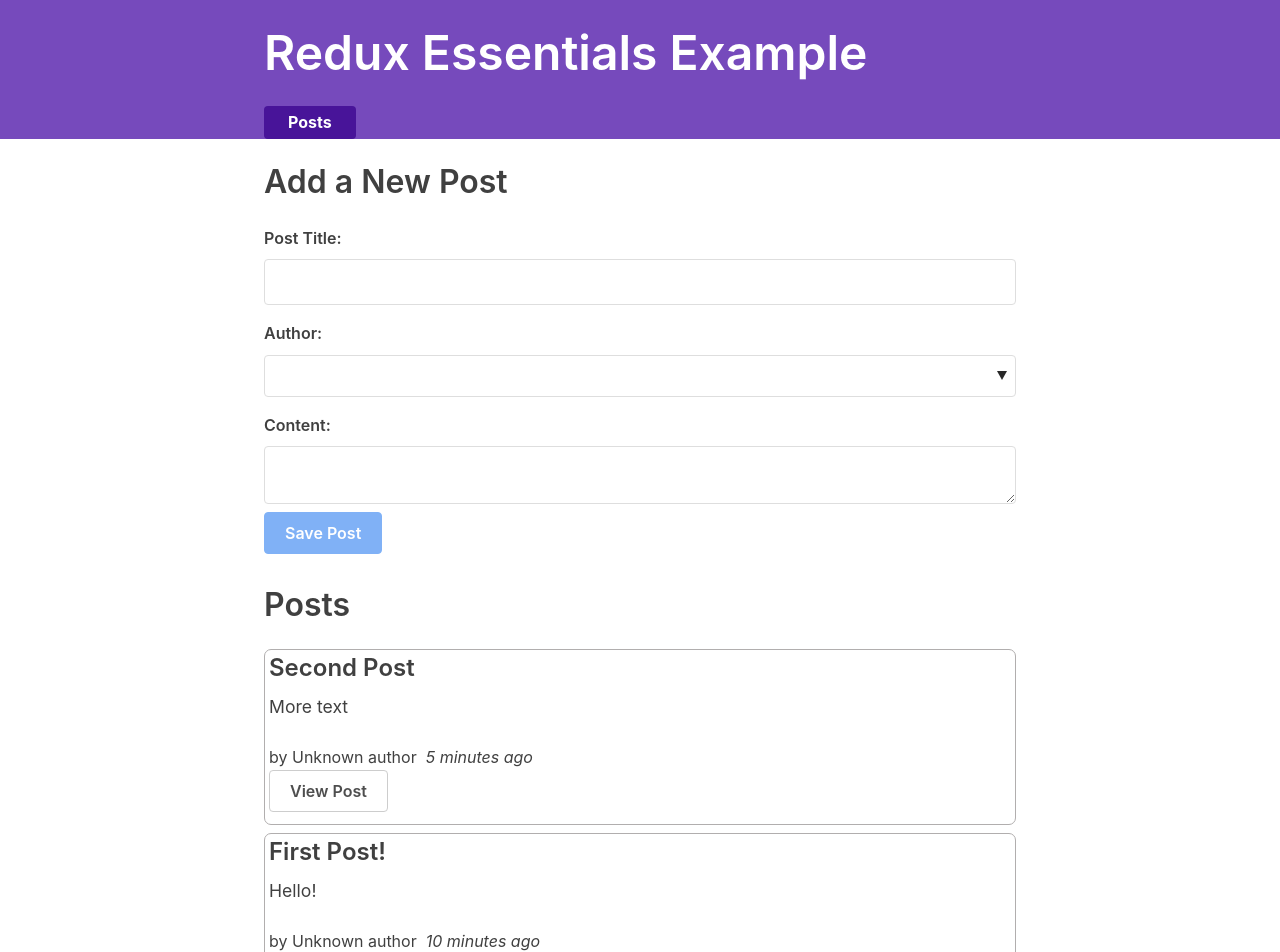
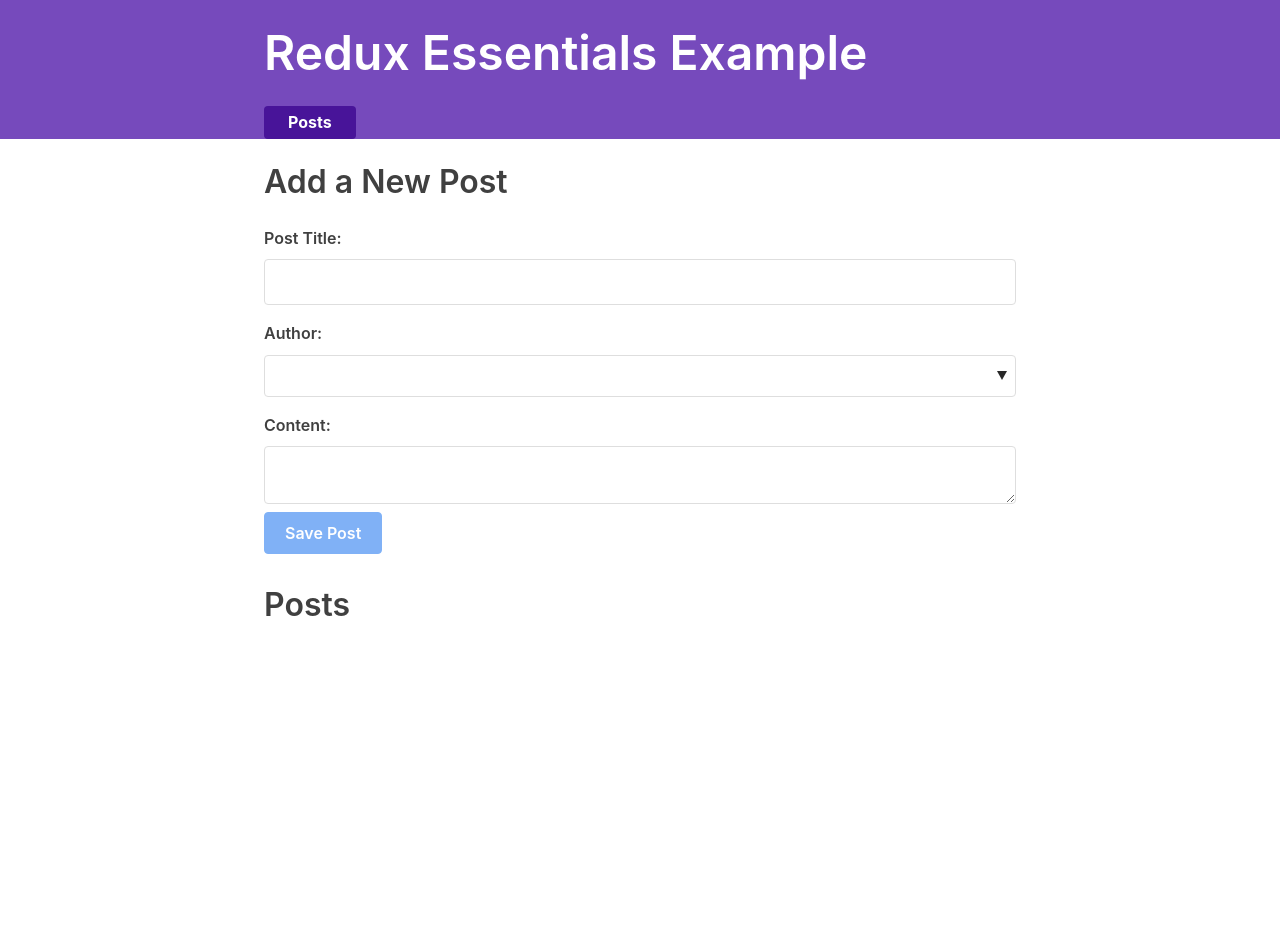
Before and after one commit to ykobayashi-techno/learn-react, a React (Create React App) app in the folder redux-essentials-example-app/: page / in a window 1280 px wide. Shown: the top 952 px of the page. After the commit the page ends 800 px from the top, so only its background shows below. Built offline with nearby package versions, Linux system fonts and the light colour scheme; what miragejs, txtgen would draw is missing.

Commit message:
stateの構造変更とinitialStateの投稿を空に

```diff
--- a/redux-essentials-example-app/src/features/posts/postsSlice.js
+++ b/redux-essentials-example-app/src/features/posts/postsSlice.js
@@ -1,34 +1,10 @@
 import { createSlice, nanoid } from '@reduxjs/toolkit'
-import { sub } from 'date-fns'
 
-const initialState = [
-  {
-    id: '1',
-    title: 'First Post!',
-    content: 'Hello!',
-    date: sub(new Date(), { minutes: 10 }).toISOString(),
-    reactions: {
-      thumbsUp: 0,
-      hooray: 0,
-      heart: 0,
-      rocket: 0,
-      eyes: 0,
-    },
-  },
-  {
-    id: '2',
-    title: 'Second Post',
-    content: 'More text',
-    date: sub(new Date(), { minutes: 5 }).toISOString(),
-    reactions: {
-      thumbsUp: 0,
-      hooray: 0,
-      heart: 0,
-      rocket: 0,
-      eyes: 0,
-    },
-  },
-]
+const initialState = {
+  posts: [],
+  status: 'idle',
+  error: null,
+}
 
 const postsSlice = createSlice({
   name: 'posts',
@@ -36,7 +12,7 @@
   reducers: {
     postAdded: {
       reducer(state, action) {
-        state.push(action.payload)
+        state.posts.push(action.payload)
       },
       prepare(title, content, userId) {
         return {
@@ -59,7 +35,7 @@
     },
     postUpdated(state, action) {
       const { id, title, content } = action.payload
-      const existingPost = state.find((post) => post.id === id)
+      const existingPost = state.posts.find((post) => post.id === id)
       if (existingPost) {
         existingPost.title = title
         existingPost.content = content
@@ -67,7 +43,7 @@
     },
     reactionAdded(state, action) {
       const { postId, reaction } = action.payload
-      const existingPost = state.find((post) => post.id === postId)
+      const existingPost = state.posts.find((post) => post.id === postId)
       if (existingPost) {
         existingPost.reactions[reaction]++
       }
@@ -79,7 +55,7 @@
 
 export default postsSlice.reducer
 
-export const selectAllPosts = (state) => state.posts
+export const selectAllPosts = (state) => state.posts.posts
 
 export const selectPostById = (state, postId) =>
-  state.posts.find((post) => post.id === postId)
+  state.posts.posts.find((post) => post.id === postId)
```
